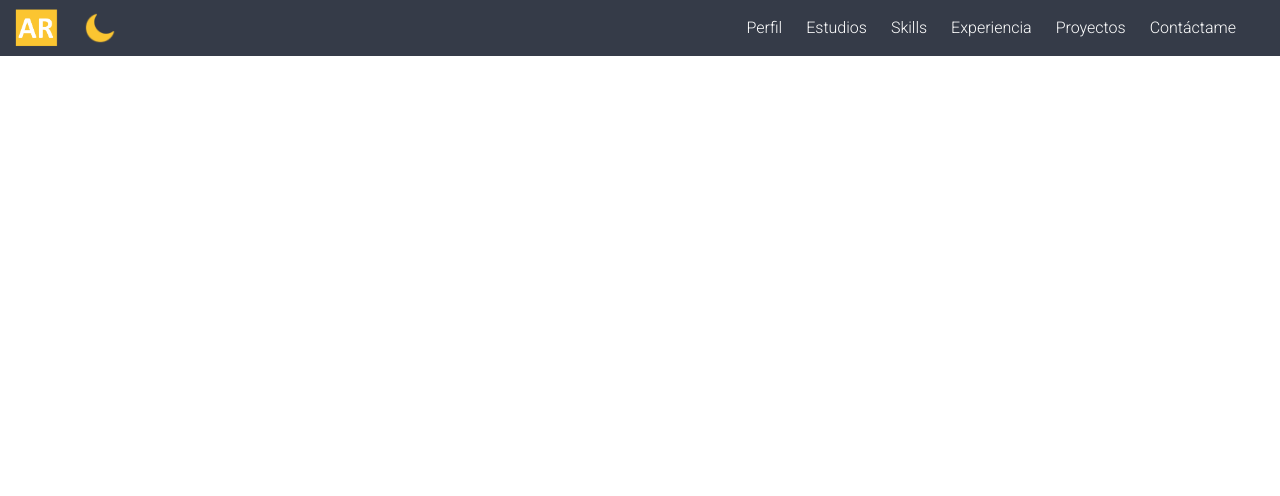
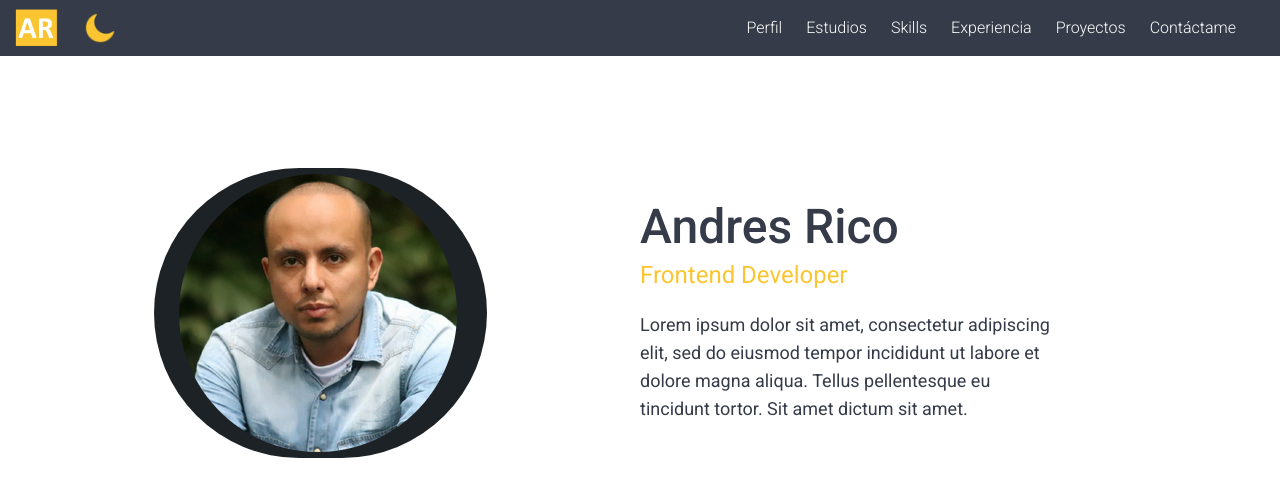
Before and after one commit to arv07/Landing-arv, a React (Vite) app: page / in a window 1280 px wide. Shown: the top 496 px of the page. Built offline with nearby package versions, Linux system fonts and the light colour scheme.

Commit message:
Profile section

```diff
--- a/src/App.jsx
+++ b/src/App.jsx
@@ -1,6 +1,7 @@
 import { useState } from 'react'
 import './App.css'
-import { Header } from './components/Header'
+import { Header } from './components/Header';
+import { Profile } from './components/Profile';
 
 function App() {
 
@@ -8,6 +9,7 @@ function App() {
   return (
     <>
     <Header/>
+    <Profile/>
     </>
   )
 }
--- a/src/components/Header.jsx
+++ b/src/components/Header.jsx
@@ -1,26 +1,23 @@
-import React from 'react'
-import Logo from '../assets/img/logo.png'
-import DarkModeSwitch from '../assets/img/moon-yellow-1.png'
+import React from "react";
+import Logo from "../assets/img/logo.png";
+import DarkModeSwitch from "../assets/img/moon-yellow-1.png";
 
 export const Header = () => {
   return (
-    <header className='h-14 w-full bg-black-secundary flex flex-row justify-between'>
-        <div className='flex'>
-            <img src={Logo} className='h-16' alt="Logo" />
-            <img src={DarkModeSwitch} className='h-8 m-3' alt="Dark Mode" />
+    <header className="h-14 w-full bg-black-secundary flex flex-row justify-between">
+      <div className="flex">
+        <img src={Logo} className="h-16" alt="Logo" />
+        <img src={DarkModeSwitch} className="h-8 m-3" alt="Dark Mode" />
+      </div>
 
-        </div>
-
-        <div className='flex items-center'>
-            <p className='font-fw-light text-white-primary px-3'>Perfil</p>
-            <p className='font-fw-light text-white-primary px-3'>Estudios</p>
-            <p className='font-fw-light text-white-primary px-3'>Skills</p>
-            <p className='font-fw-light text-white-primary px-3'>Experiencia</p>
-            <p className='font-fw-light text-white-primary px-3'>Proyectos</p>
-            <p className='font-fw-light text-white-primary px-3 mr-8'>Contáctame</p>
-        </div>
-
-
+      <div className="flex items-center">
+        <p className="font-fw-light text-white-primary px-3">Perfil</p>
+        <p className="font-fw-light text-white-primary px-3">Estudios</p>
+        <p className="font-fw-light text-white-primary px-3">Skills</p>
+        <p className="font-fw-light text-white-primary px-3">Experiencia</p>
+        <p className="font-fw-light text-white-primary px-3">Proyectos</p>
+        <p className="font-fw-light text-white-primary px-3 mr-8">Contáctame</p>
+      </div>
     </header>
-  )
-}
+  );
+};
--- /dev/null
+++ b/src/components/Profile.jsx
@@ -0,0 +1,30 @@
+import React from "react";
+import ProfilePicture from "../assets/img/profile-picture.png";
+
+export const Profile = () => {
+  return (
+    <>
+      <section className="flex justify-center w-full h-auto mt-28">
+        <div className="w-2/4 ">
+          <img src={ProfilePicture} className="rounded-full mx-auto" alt="" />
+        </div>
+
+        <div className="flex flex-col w-2/4 self-center pr-56">
+          <p className="font-fw-medium text-black-secundary text-5xl">
+            Andres Rico
+          </p>
+          <p className="font-fw-regular text-yellow-primary text-2xl mt-2">
+            Frontend Developer
+          </p>
+          <p className="font-fw-regular text-black-secundary text-lg mt-5">
+            Lorem ipsum dolor sit amet, consectetur adipiscing elit, sed do
+            eiusmod tempor incididunt ut labore et dolore magna aliqua. Tellus
+            pellentesque eu tincidunt tortor. Sit amet dictum sit amet.
+          </p>
+        </div>
+      </section>
+      <div></div>
+      <span className="border-b border-indigo-500 h-2 mx-16 px-5 flex text-black-secundary mt-10"></span>
+    </>
+  );
+};
```
Also changed, not shown: src/assets/img/profile-picture.png (added).
